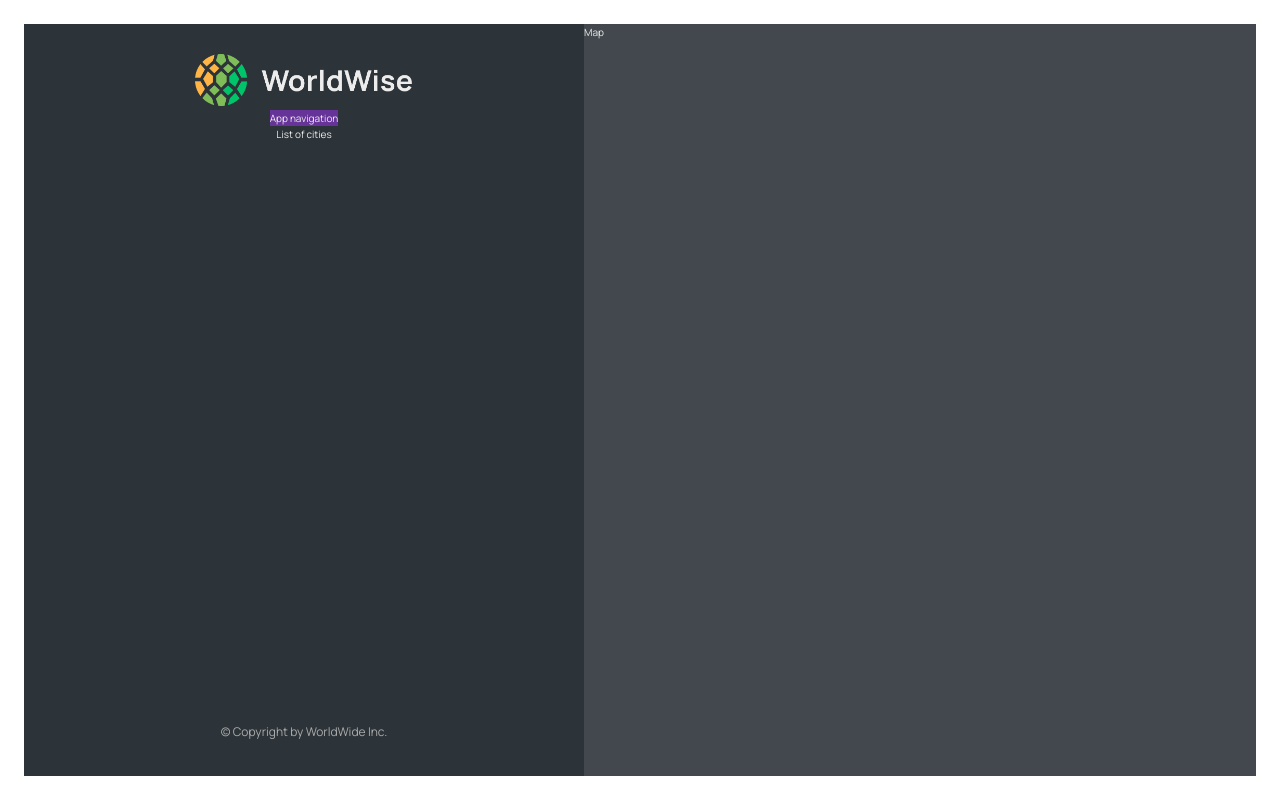
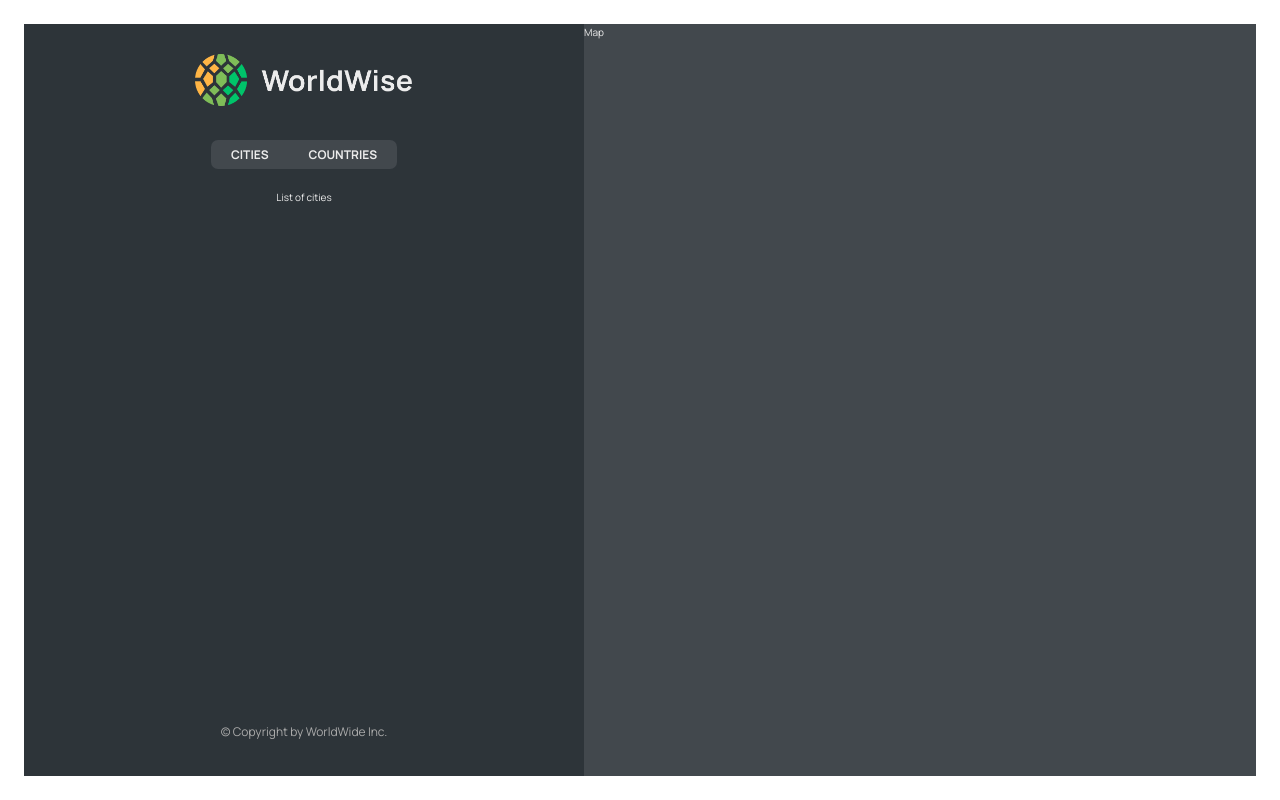
Before and after one commit to RachitJain959/worldwise, a React (Vite) app: page /app in a window 1280 px wide. Built offline with nearby package versions, Linux system fonts and the light colour scheme.

Commit message:
AppNav cities countries

```diff
--- a/src/App.jsx
+++ b/src/App.jsx
@@ -17,6 +17,7 @@
         <Route path="login" element={<Login />} />
 
         <Route path="app" element={<AppLayout />}>
+          <Route index element={<p>List of cities</p>} />
           <Route path="cities" element={<p>List of cities</p>} />
           <Route path="countries" element={<p>List of countries</p>} />
           <Route path="form" element={<p>Form</p>} />
--- a/src/components/AppNav.jsx
+++ b/src/components/AppNav.jsx
@@ -1,7 +1,19 @@
+import { NavLink } from 'react-router-dom';
 import styles from './AppNav.module.css';
 
 function AppNav() {
-  return <nav className={styles.nav}>App navigation</nav>;
+  return (
+    <nav className={styles.nav}>
+      <ul>
+        <li>
+          <NavLink to="cities">Cities</NavLink>
+        </li>
+        <li>
+          <NavLink to="countries">Countries</NavLink>
+        </li>
+      </ul>
+    </nav>
+  );
 }
 
 export default AppNav;
--- a/src/components/AppNav.module.css
+++ b/src/components/AppNav.module.css
@@ -1,3 +1,28 @@
 .nav {
-  background-color: rebeccapurple;
+  margin-top: 3rem;
+  margin-bottom: 2rem;
 }
+
+.nav ul {
+  list-style: none;
+  display: flex;
+  background-color: var(--color-dark--2);
+  border-radius: 7px;
+}
+
+.nav a:link,
+.nav a:visited {
+  display: block;
+  color: inherit;
+  text-decoration: none;
+  text-transform: uppercase;
+  font-size: 1.2rem;
+  font-weight: 700;
+  padding: 0.5rem 2rem;
+  border-radius: 5px;
+}
+
+/* CSS Modules feature */
+.nav a:global(.active) {
+  background-color: var(--color-dark--0);
+}
--- a/src/components/Sidebar.jsx
+++ b/src/components/Sidebar.jsx
@@ -1,3 +1,4 @@
+import { Outlet } from 'react-router-dom';
 import AppNav from './AppNav';
 import Logo from './Logo';
 import styles from './Sidebar.module.css';
@@ -8,7 +9,7 @@
       <Logo />
       <AppNav />
 
-      <p>List of cities</p>
+      <Outlet />
 
       <footer className={styles.footer}>
         <p className={styles.copyright}>
```
